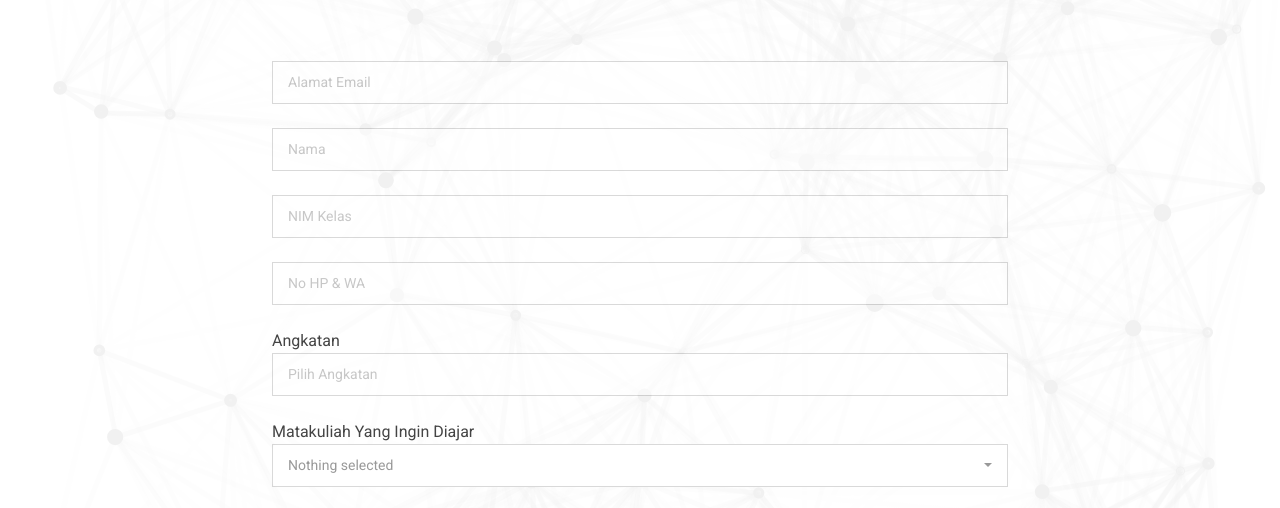
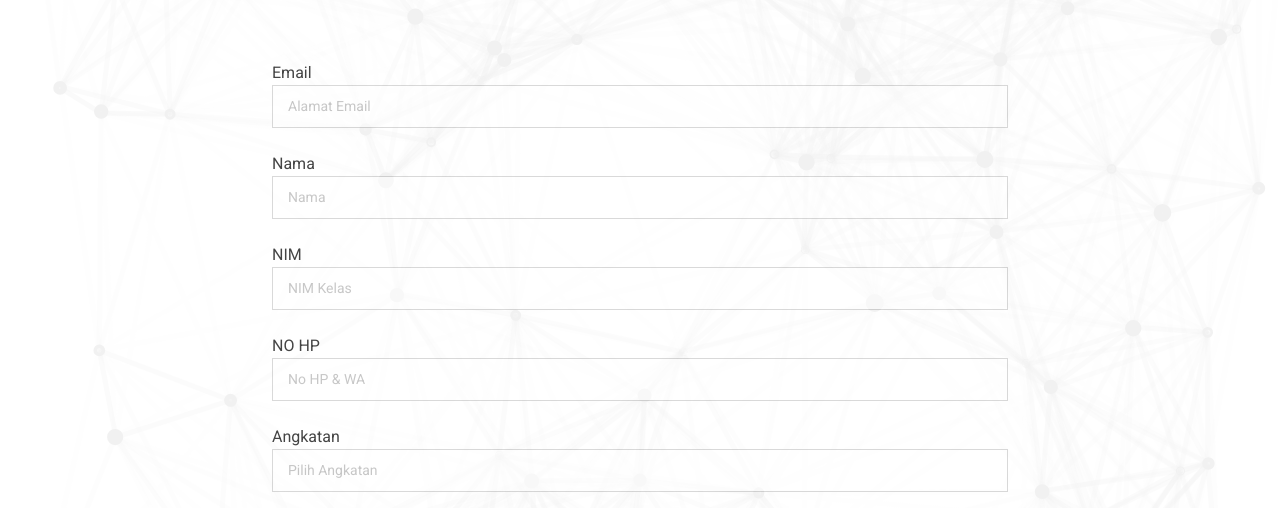
Before and after one commit to TehBotolBayu/ascii-lp, a plain HTML site: page oprec.html in a window 1280 px wide. Shown: the part 283-791 px from the top of the page. Drawn offline with nearby package versions, Linux system fonts and the light colour scheme; animation ran at ten frames a second.

Commit message:
add label

```diff
--- a/oprec.html
+++ b/oprec.html
@@ -66,23 +66,27 @@
 
                             <!-- Email Address -->
                             <div class="col-md-12">
+                                <label>Email</label>
                                 <input type="email" name="email" class="form-control" placeholder="Alamat Email"
                                     required="">
                             </div>
 
                             <!-- Nama -->
                             <div class="col-md-12">
+                                <label>Nama</label>
                                 <input type="text" name="name" class="form-control" placeholder="Nama" required="">
                             </div>
 
                             <!-- NIM Kelas -->
                             <div class="col-md-12">
+                                <label>NIM</label>
                                 <input type="text" name="nim_kelas" class="form-control" placeholder="NIM Kelas"
                                     required="">
                             </div>
 
                             <!-- No HP & WA -->
                             <div class="col-md-12">
+                                <label>NO HP</label>
                                 <input type="text" name="phone_wa" class="form-control" placeholder="No HP & WA"
                                     required="">
                             </div>
```
